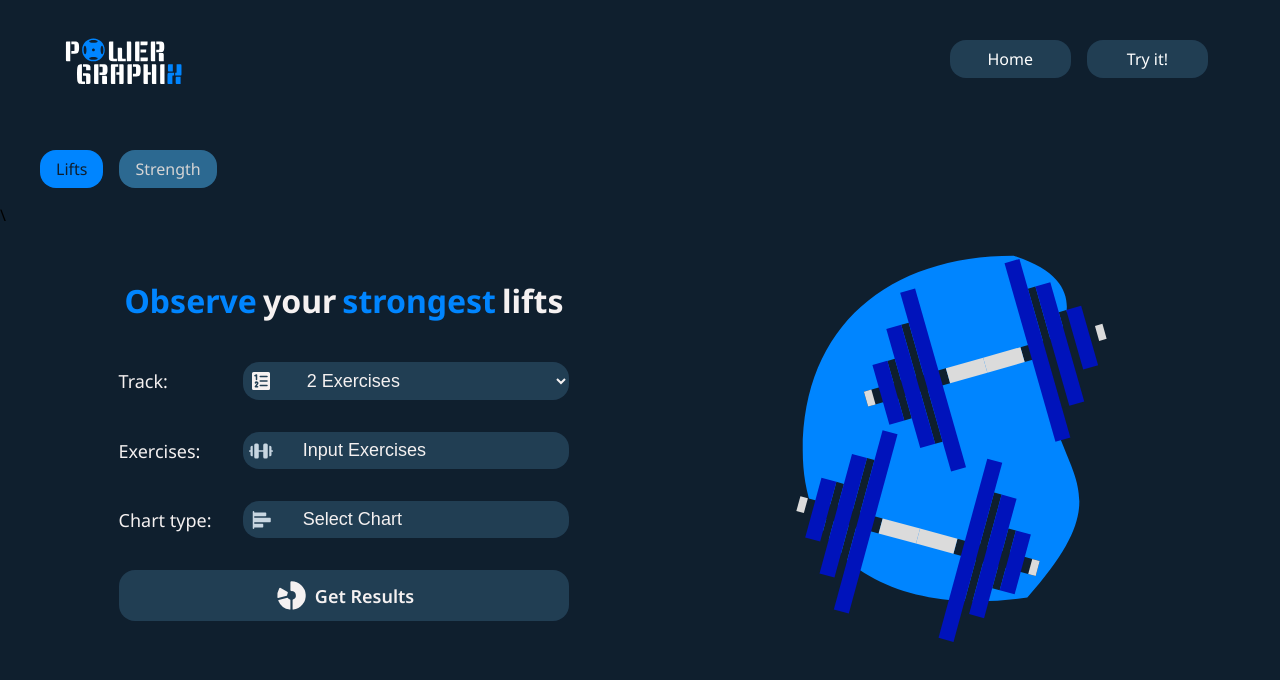
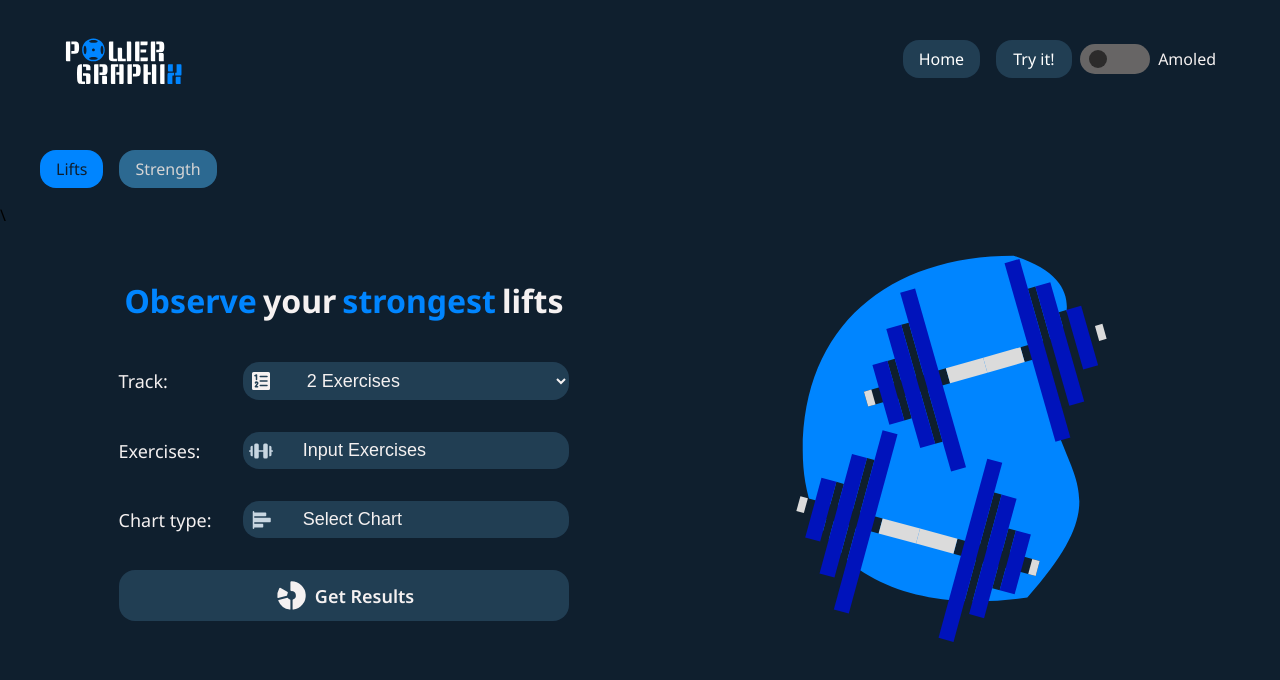
Before and after one commit to AtanasovCode/lift-log, a React (Vite) app: page /input-stats in a window 1280 px wide. Shown: the top 680 px of the page. Built offline with nearby package versions, Linux system fonts and the light colour scheme; a web font is replaced by a local one.

Commit message:
added amoled theme toggle to navigation

```diff
--- a/src/components/Nav.jsx
+++ b/src/components/Nav.jsx
@@ -2,6 +2,7 @@ import { useState } from 'react';
 import styled from 'styled-components';
 import { List, X } from '@phosphor-icons/react';
 import { useNavigate, Link } from 'react-router-dom';
+import Toggle from './Toggle';
 
 import logo from '../assets/logo.svg';
 
@@ -52,6 +53,9 @@ const Nav = () => {
                 <NavLink to="/get-stats">
                     Try it!
                 </NavLink>
+                <ToggleContainer>
+                    <Toggle />
+                </ToggleContainer>
             </NavLinks>
         </Navigation>
     );
@@ -124,7 +128,7 @@ const NavLinks = styled.div`
     }
 
     @media (max-width: 550px) {
-        width: 80%;
+        width: 100%;
     }
 `;
 
@@ -153,6 +157,14 @@ const NavLink = styled(Link)`
 
     &:hover {
         background-color: ${props => props.theme.mayaBlueDark};
+    }
+`;
+
+const ToggleContainer = styled.div`
+    @media (max-width: 768px) {
+        position: absolute;
+        bottom: 5%;
+        left: 5%;
     }
 `;
 
@@ -186,7 +198,7 @@ const NavLogo = styled.img`
     }
 
     @media (max-width: 550px) {
-        width: 45%;
+        width: 30%;
     }
 `;
 
```
